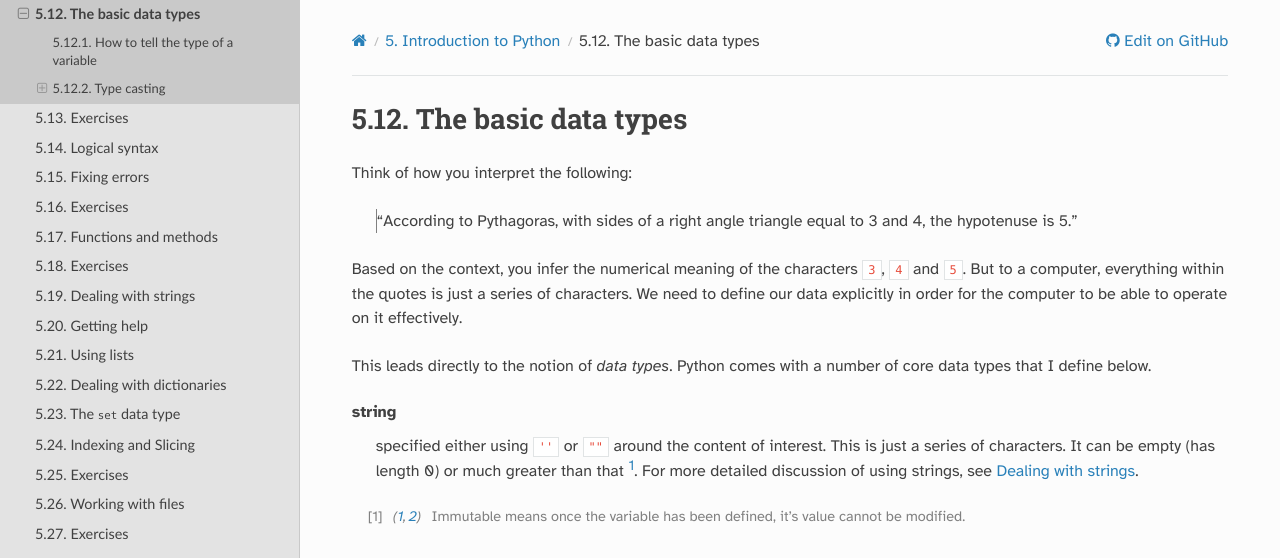
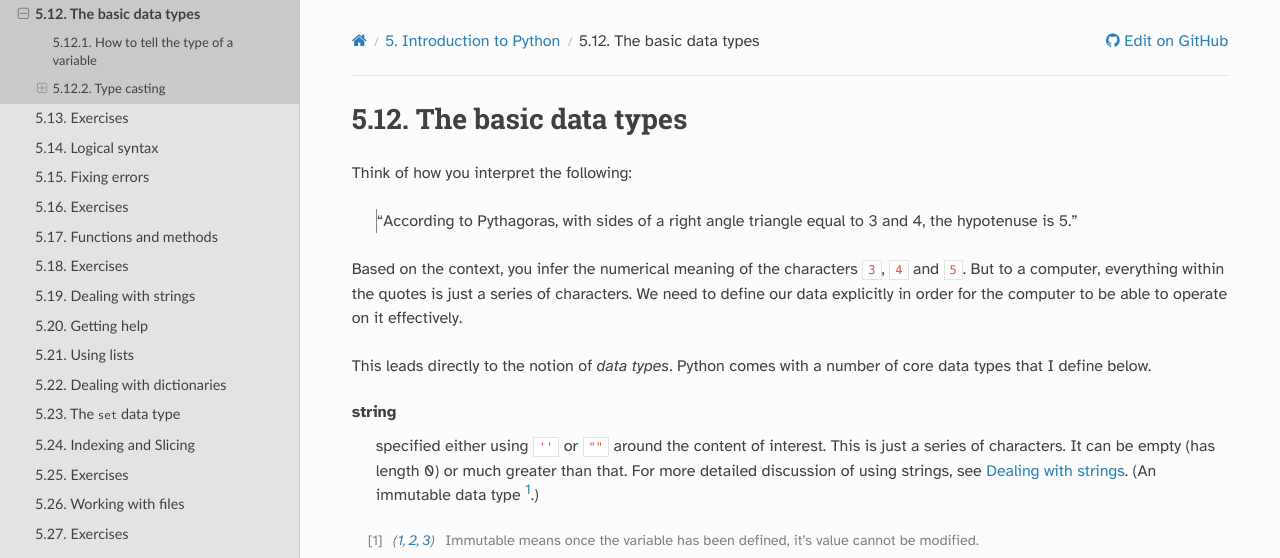
Before and after one commit to GavinHuttley/tib, a Sphinx documentation site: the page built from source/python/types.rst, in a window 1280 px wide and 900 px high, cut to the strip 0-558 px from the top of the window. Built offline with Sphinx 7.4.7 and the Read the Docs theme 2.0.0, drawn with Linux system fonts in a browser that asks for light colours; some of the changed text lies outside the part shown.

Commit message:
ENH: improve text around immutability, add indexes

```diff
--- a/source/python/types.rst
+++ b/source/python/types.rst
@@ -15,9 +15,9 @@
     pair: string; types
 
 **string**
-    specified either using ``''`` or ``""`` around the content of interest. This is just a series of characters. It can be empty (has length 0) or much greater than that [1]_.  For more detailed discussion of using strings, see :ref:`strings`.
+    specified either using ``''`` or ``""`` around the content of interest. This is just a series of characters. It can be empty (has length 0) or much greater than that.  For more detailed discussion of using strings, see :ref:`strings`. (An immutable data type [1]_.)
 
-.. [1] Immutable means once the variable has been defined, it's value cannot be modified.
+.. [1] :index:`Immutable` means once the variable has been defined, it's value cannot be modified.
 
 .. jupyter-execute::
 
@@ -103,7 +103,7 @@
     triple: tuple; types; collection objects
 
 **tuple**
-    Almost the same as a list, but defined using different parentheses and [1]_.
+    Almost the same as a list, but immutable [1]_ and defined using different parentheses
 
 .. jupyter-execute::
 
@@ -127,7 +127,6 @@
 
     d["new key"] = "some text"
     d
-
 
 .. index::
     pair: type(); types
```
Also changed, not shown: other parts of source/python/types.rst (+1 -1 lines).
